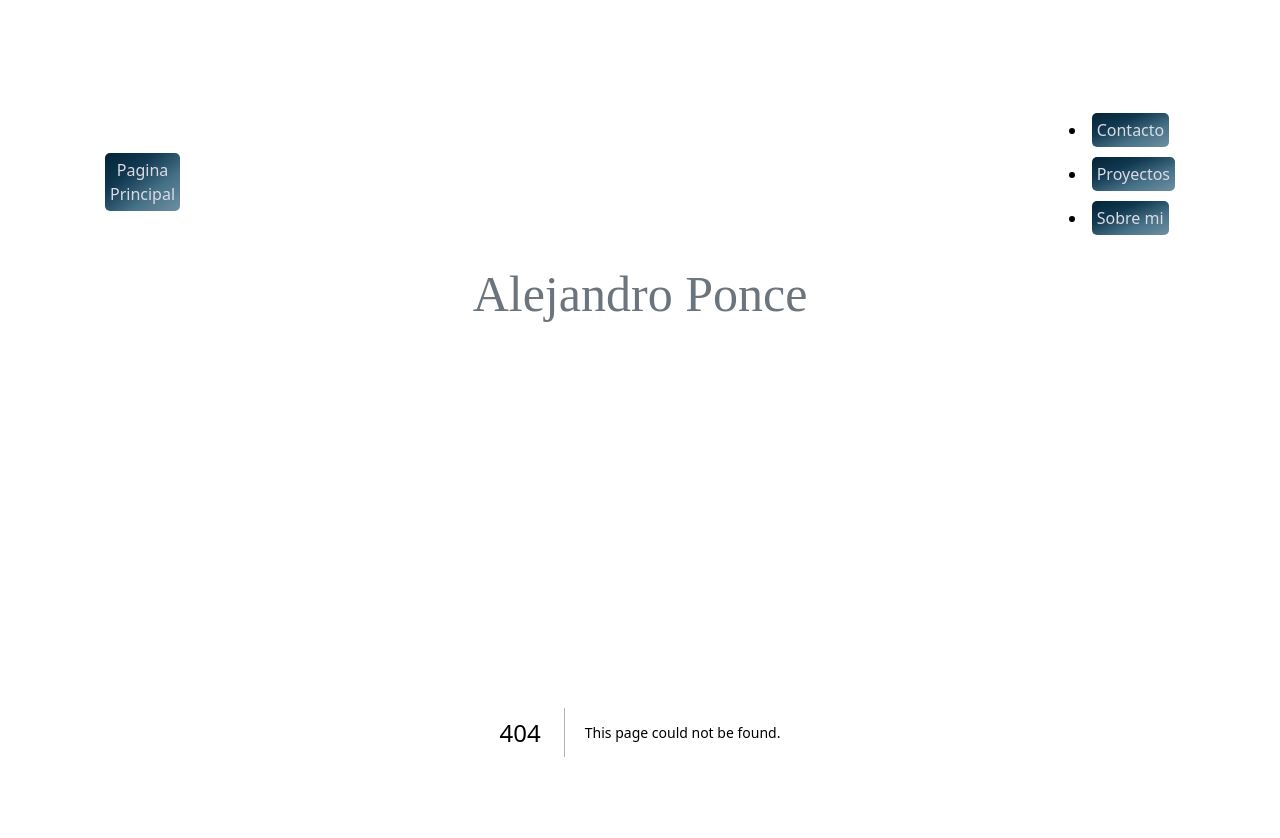
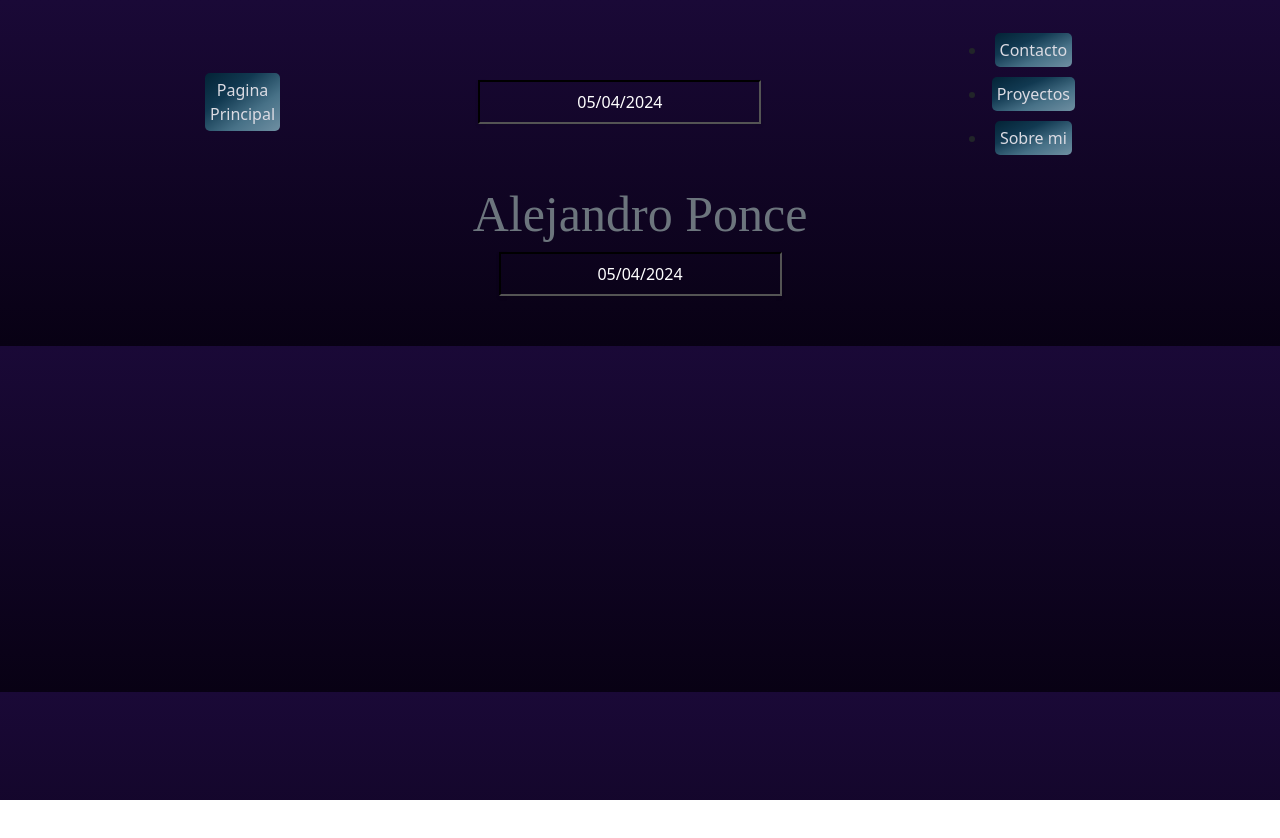
Before and after one commit to alejandroponce00/PortfolioReact, a Next.js app: page /components/calendario in a window 1280 px wide. Before the commit this address had no page. Shown: the top 838 px of the page. After the commit the page ends 800 px from the top, so only its background shows below. Built offline with nearby package versions, Linux system fonts and the light colour scheme; a web font is replaced by a local one.

Commit message:
agregado de fecha

```diff
--- a/package.json
+++ b/package.json
@@ -25,6 +25,7 @@
     "react": "^18",
     "react-awesome-reveal": "^4.2.5",
     "react-bootstrap": "^2.9.0",
+    "react-datepicker": "^7.2.0",
     "react-dom": "^18",
     "react-tsparticles": "^2.12.2",
     "styled-components": "^6.1.0",
--- /dev/null
+++ b/src/app/components/calendario/page.jsx
@@ -0,0 +1,25 @@
+"use client";
+import { useState } from "react";
+import DatePicker from "react-datepicker";
+import "react-datepicker/dist/react-datepicker.css";
+
+function Calendario() {
+  const [Fecha, setFecha] = useState(new Date());
+
+  const onChage = (fecha) => {
+    setFecha(fecha);
+  };
+  return (
+    <div>
+      <DatePicker
+        selected={Fecha}
+        className="px-4 py-2 font-semibold text-sm  dark:bg-slate-700 dark:text-white
+         shadow-sm ring-1 border-black
+         text-center bg-transparent text-white "
+        onChange={(fecha) => onChage(fecha)}
+        dateFormat="dd/MM/yyyy"
+      />
+    </div>
+  );
+}
+export default Calendario;
--- a/src/app/components/navbar/page.jsx
+++ b/src/app/components/navbar/page.jsx
@@ -1,15 +1,17 @@
 import React from 'react'
 import Link from 'next/link';
+import Calendario from '../calendario/page';
 
 
 function Navbar() {
   return (
     <nav className='navbar '>
+
        <Link href="/"> <button type= "button"className="hover">
         <span></span>
         <span></span>
         <span></span>
-       Pagina<br />Principal</button></Link>
+       Pagina<br />Principal</button></Link><Calendario />
     <ul>
     <li> <Link href="/posts/contacto"><button type= "button"className="hover">
         <span></span>
--- a/src/app/globals.css
+++ b/src/app/globals.css
@@ -227,5 +227,7 @@ font-size: 35px;
   height: 80px;
 }
 .pagina{@media (min-width: 850px){
-  margin: 100px 200px 50px 200px;
-}margin: 100px}
+  margin: 20px 200px 50px 200px;
+}margin: 50p;
+text-align: center;
+}
--- a/src/app/layout.js
+++ b/src/app/layout.js
@@ -1,34 +1,41 @@
-import './globals.css';
-import { Inter } from 'next/font/google';
-import 'bootstrap/dist/css/bootstrap.min.css';
-import Deletrea from './components/texto_animado/page';
-import Navbar from './components/navbar/page';
+import "./globals.css";
+import { Inter } from "next/font/google";
+import "bootstrap/dist/css/bootstrap.min.css";
+import Deletrea from "./components/texto_animado/page";
+import Navbar from "./components/navbar/page";
 
-
-
-
-const inter = Inter({ subsets: ['latin'] })
+const inter = Inter({ subsets: ["latin"] });
 
 export const metadata = {
-  title: 'Alejandro Ponce Portfolio',
-  description: 'Generated by create next app',
-
-}
+  title: "Alejandro Ponce Portfolio",
+  description: "Generated by Alejandro Ponce",
+};
 
 export default function RootLayout({ children }) {
+  return (
+    <html lang="es">
+      <body>
+        <div className="pagina">
+          <Navbar />
+          <h1 className="deletreado text-center text-white">
+            <Deletrea escribe="Alejandro Ponce" />
+          </h1>
 
-
-  return (
-
-    <html lang="es">
-
-
-      <body><div className='pagina'><Navbar /><h1 className="deletreado text-center text-white"><Deletrea escribe="Alejandro Ponce"/></h1>
-
-      {children}</div>
-  <script src="https://cdn.jsdelivr.net/npm/@popperjs/core@2.11.6/dist/umd/popper.min.js" integrity="sha384-oBqDVmMz9ATKxIep9tiCxS/Z9fNfEXiDAYTujMAeBAsjFuCZSmKbSSUnQlmh/jp3" crossOrigin="anonymous"async></script>
-<script src="https://cdn.jsdelivr.net/npm/bootstrap@5.2.3/dist/js/bootstrap.min.js" integrity="sha384-cuYeSxntonz0PPNlHhBs68uyIAVpIIOZZ5JqeqvYYIcEL727kskC66kF92t6Xl2V" crossOrigin="anonymous"async></script>
-  </body>
+          {children}
+        </div>
+        <script
+          src="https://cdn.jsdelivr.net/npm/@popperjs/core@2.11.6/dist/umd/popper.min.js"
+          integrity="sha384-oBqDVmMz9ATKxIep9tiCxS/Z9fNfEXiDAYTujMAeBAsjFuCZSmKbSSUnQlmh/jp3"
+          crossOrigin="anonymous"
+          async
+        ></script>
+        <script
+          src="https://cdn.jsdelivr.net/npm/bootstrap@5.2.3/dist/js/bootstrap.min.js"
+          integrity="sha384-cuYeSxntonz0PPNlHhBs68uyIAVpIIOZZ5JqeqvYYIcEL727kskC66kF92t6Xl2V"
+          crossOrigin="anonymous"
+          async
+        ></script>
+      </body>
     </html>
-  )
+  );
 }
```
Also changed, not shown: 1 other file (tests, documents, lock files or other folders).
